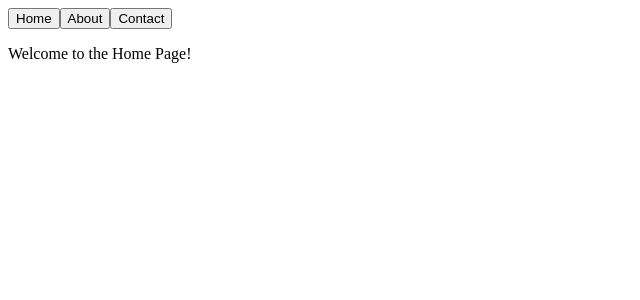
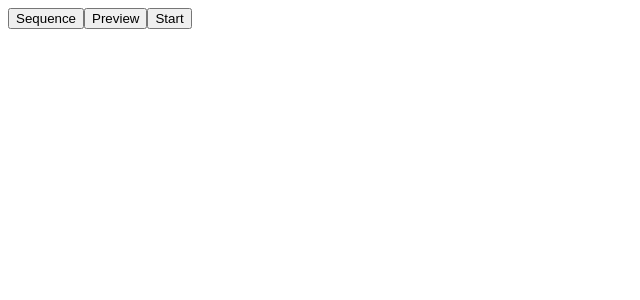
Before and after one commit to upstate-babino-lab/eye-stims, a React (Vite) app in the folder src/renderer/: page / in a window 1280 px wide. Shown: the top 300 px of the page, without its empty margins (0-640 px from the left). Built offline with nearby package versions, Linux system fonts and the light colour scheme.

Commit message:
Rename to EyeSpikes

```diff
--- a/src/renderer/index.html
+++ b/src/renderer/index.html
@@ -2,7 +2,7 @@
 <html>
   <head>
     <meta charset="UTF-8" />
-    <title>Electron</title>
+    <title>EyeSpikes</title>
     <!-- https://developer.mozilla.org/en-US/docs/Web/HTTP/CSP -->
     <meta
       http-equiv="Content-Security-Policy"
--- a/src/renderer/src/App.tsx
+++ b/src/renderer/src/App.tsx
@@ -1,6 +1,6 @@
 import { useState } from 'react'
 
-const tabs = ['Home', 'About', 'Contact'] // Tab labels
+const tabs = ['Sequence', 'Preview', 'Start'] // Tab labels
 
 export default function App(): JSX.Element {
   const [activeTab, setActiveTab] = useState('Home')
@@ -25,9 +25,9 @@ export default function App(): JSX.Element {
 
         {/* Tab Content */}
         <div className="p-6 text-center text-lg">
-          {activeTab === 'Home' && <p>Welcome to the Home Page!</p>}
-          {activeTab === 'About' && <p>Learn more About Us here.</p>}
-          {activeTab === 'Contact' && <p>Get in touch with us on the Contact Page.</p>}
+          {activeTab === 'Sequence' && <p>Load sequence. Export video</p>}
+          {activeTab === 'Preview' && <p>Preview a stimulus</p>}
+          {activeTab === 'Start' && <p>Start running the sequence</p>}
         </div>
       </div>
     </div>
```
